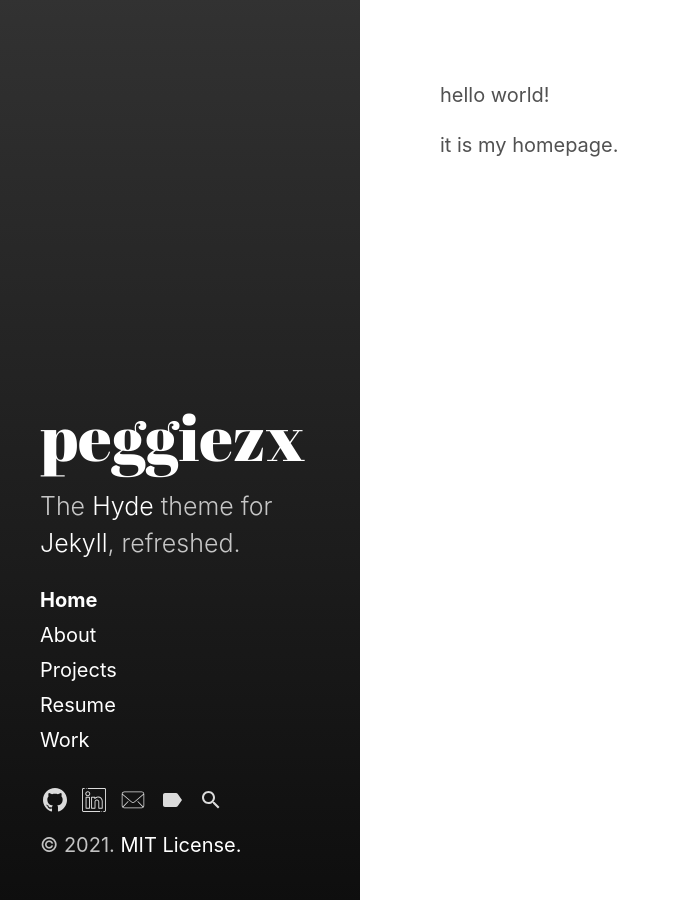
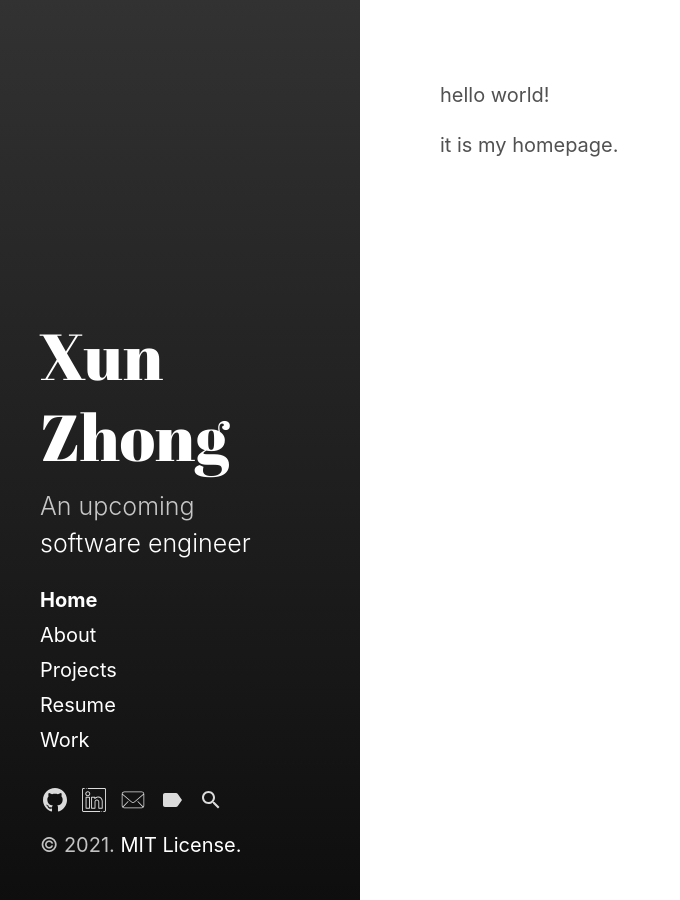
Before and after one commit to peggiezx/peggiezx.github.io, a Jekyll site: the page built from index.md, in a window 1280 px wide. Shown: the whole page, without its empty margins (0-680 px from the left). Built offline with Jekyll 4.4.1, drawn with Linux system fonts in a browser that asks for light colours; the list of posts is cut into pages by our own code.

Commit message:
Update _config.yml

```diff
--- a/_config.yml
+++ b/_config.yml
@@ -3,9 +3,9 @@ markdown:         kramdown
 highlighter:      rouge
 
 # Setup
-title:            peggiezx
+title:            Xun Zhong
 tagline:          'My resume'
-description:      'The <a href="http://hyde.getpoole.com" target="_blank">Hyde</a> theme for <a href="http://jekyllrb.com" target="_blank">Jekyll</a>, refreshed.'
+description:      'An upcoming <br><a>software engineer</a></br>'
 url:              https://peggiezx.github.io/
 baseurl:          '/'
                   # the optional subpath of your site, e.g. "/blog"
```
